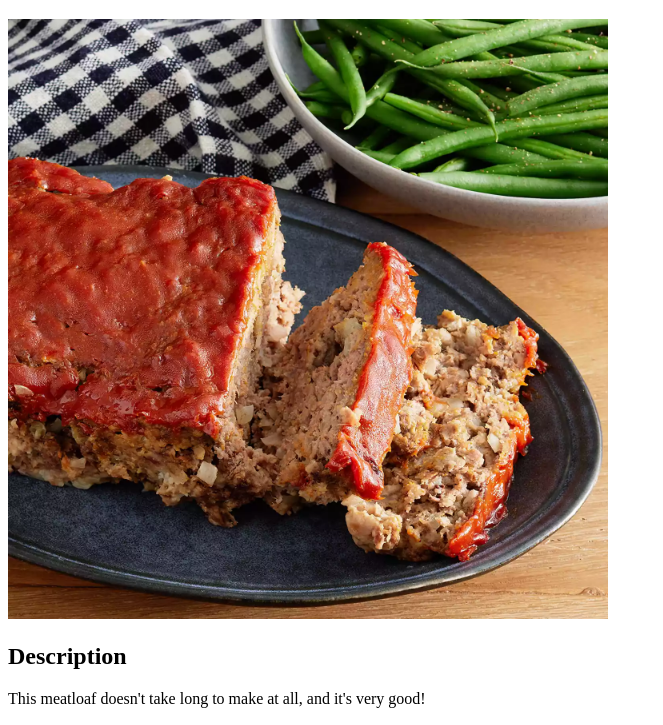
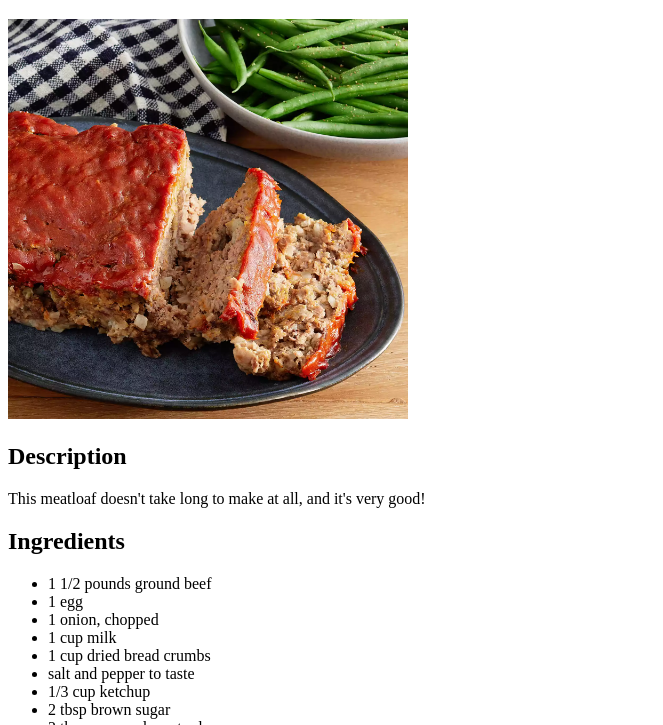
Before and after one commit to DarrenMycroft/odin-recipes, a plain HTML site: page recipes/easy-meatloaf.html in a window 1280 px wide. Shown: the part 61-786 px from the top of the page, without its empty margins (0-663 px from the left). Drawn offline with Linux system fonts and the light colour scheme.

Commit message:
Update: Resize image

```diff
--- a/recipes/easy-meatloaf.html
+++ b/recipes/easy-meatloaf.html
@@ -11,8 +11,8 @@
         <h1>Easy Meatloaf</h1>
         <img src="../img/easy-meatloaf.webp"
              alt="Delicious looking meatloaf with slices cut on a plate"
-             width="600"
-             height="600">
+             width="400"
+             height="400">
         <h2>Description</h2>
         <p>This meatloaf doesn't take long to make at all, and it's very good!</p>
         <h2>Ingredients</h2>
```
